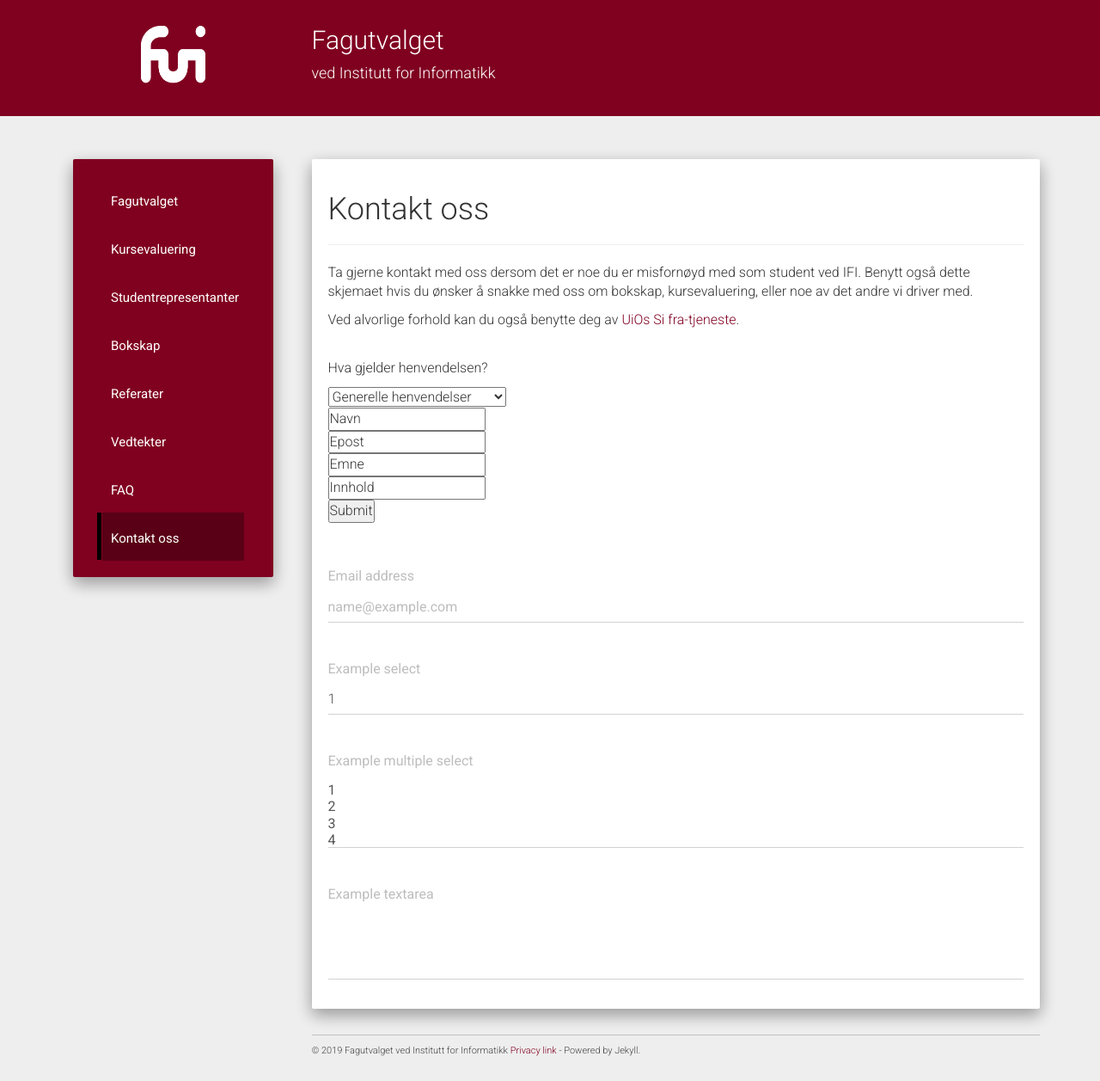
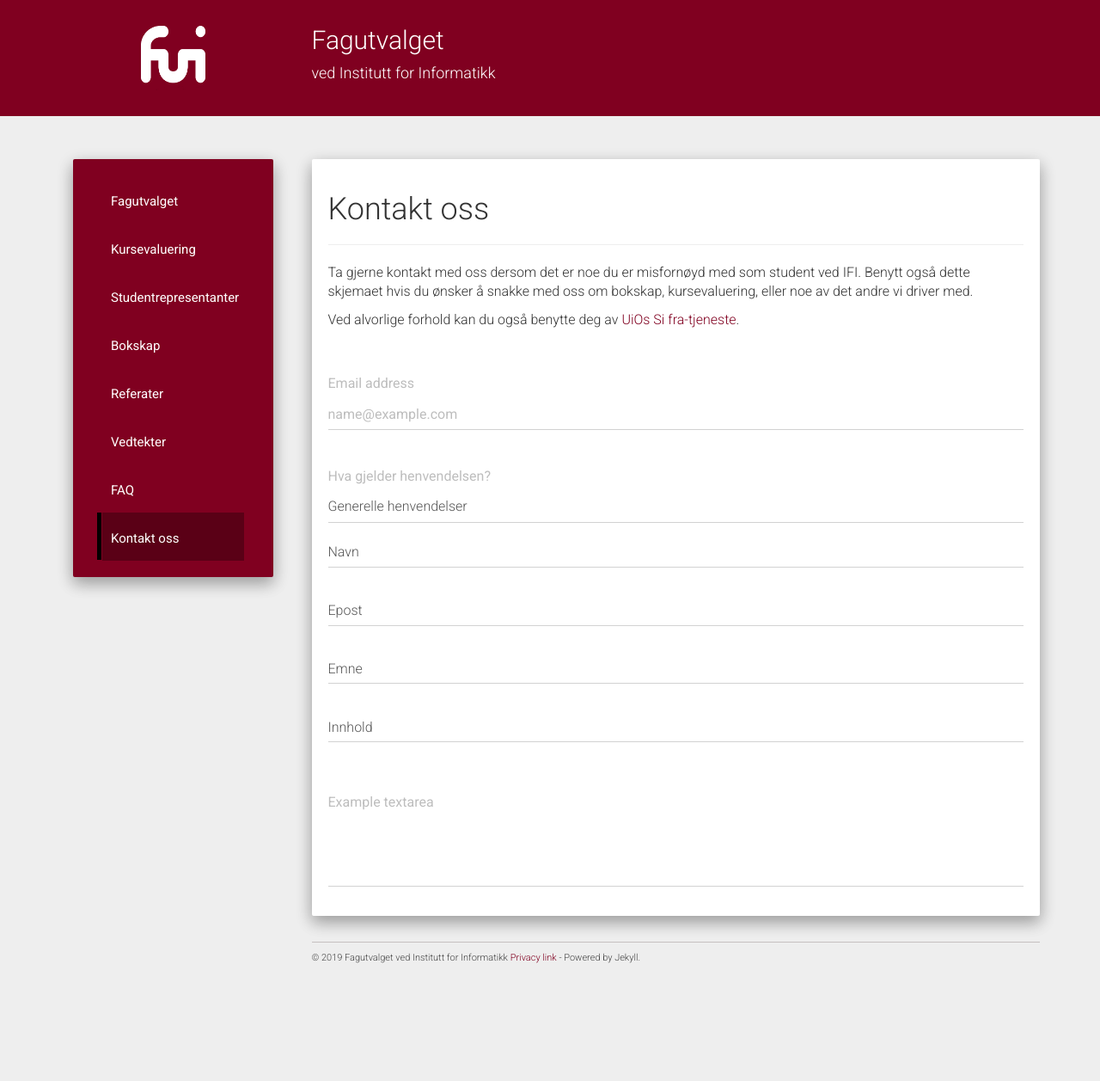
Before and after one commit to fui/fui.github.io, a Jekyll site: the page built from contact.md, in a window 1280 px wide. Shown: the whole page at 86% size. Built offline with Jekyll 4.4.1, drawn with Linux system fonts in a browser that asks for light colours; nearby versions of some CDN libraries; after the commit the page ends 1149 px from its top, so only the background shows below that.

Commit message:
fixing contact

```diff
--- a/contact.md
+++ b/contact.md
@@ -14,53 +14,31 @@ Ta gjerne kontakt med oss dersom det er noe du er misfornøyd med som student ve
 Ved alvorlige forhold kan du også benytte deg av [UiOs Si fra-tjeneste](https://www.uio.no/studier/kontakt/si-fra/).
 <br><br>
 
-Hva gjelder henvendelsen?
-
-<select name="mail">
-    <option value="general">Generelle henvendelser</option>
-    <option value="alert">Klage/Bekymringsmelding</option>
-    <option value="evaluation">Kursevaluering</option>
-    <option value="lockers">Bokskap</option>
-    <option value="other">Annet</option>
-</select>
-<br>
-<input type="text" name="Navn" value="Navn">
-<br>
-<input type="text" name="mail" value="Epost">
-<br>
-<input type="text" name="topic" value="Emne">
-<br>
-<input type="text" name="contet" value="Innhold">
-<br>
-<input type="submit">
-<br><br>
-
 <form>
   <div class="form-group">
     <label for="exampleFormControlInput1">Email address</label>
     <input type="email" class="form-control" id="exampleFormControlInput1" placeholder="name@example.com">
   </div>
   <div class="form-group">
-    <label for="exampleFormControlSelect1">Example select</label>
+    <label for="exampleFormControlSelect1">Hva gjelder henvendelsen?</label>
     <select class="form-control" id="exampleFormControlSelect1">
-      <option>1</option>
-      <option>2</option>
-      <option>3</option>
-      <option>4</option>
-      <option>5</option>
+      <option value="general">Generelle henvendelser</option>
+      <option value="alert">Klage/Bekymringsmelding</option>
+      <option value="evaluation">Kursevaluering</option>
+      <option value="lockers">Bokskap</option>
+      <option value="other">Annet</option>
     </select>
   </div>
-  <div class="form-group">
-    <label for="exampleFormControlSelect2">Example multiple select</label>
-    <select multiple class="form-control" id="exampleFormControlSelect2">
-      <option>1</option>
-      <option>2</option>
-      <option>3</option>
-      <option>4</option>
-      <option>5</option>
-    </select>
-  </div>
+  <input type="text" class="form-control" placeholder="First name" id="Navn" value="Navn">
+  <br>
+  <input type="text" class="form-control" placeholder="First name" id="mail" value="Epost">
+  <br>
+  <input type="text" class="form-control" placeholder="First name" id="topic" value="Emne">
+  <br>
+  <input type="text" class="form-control" placeholder="First name" id="contet" value="Innhold">
+  <br>
   <div class="form-group">
     <label for="exampleFormControlTextarea1">Example textarea</label>
     <textarea class="form-control" id="exampleFormControlTextarea1" rows="3"></textarea>
   </div>
+ </form>
```
